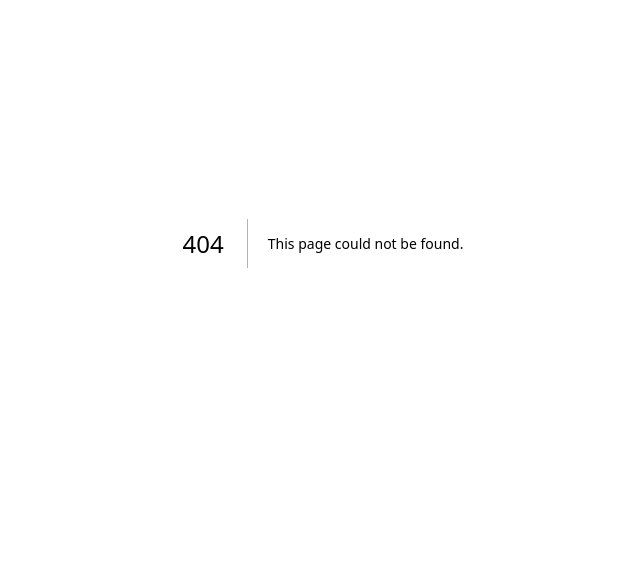
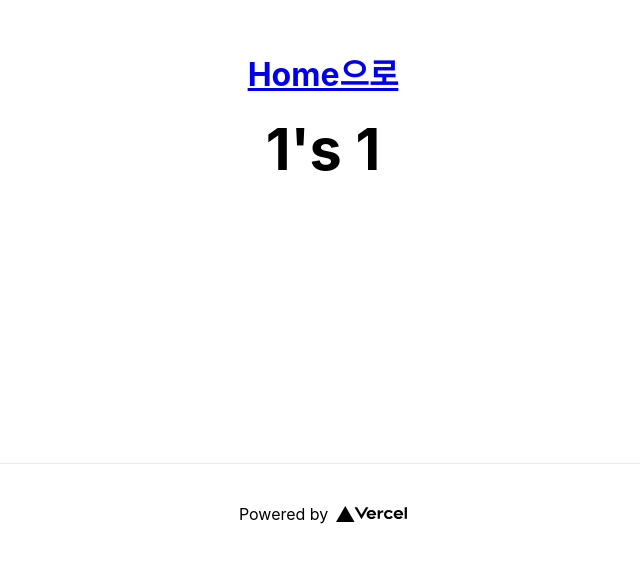
Before and after one commit to Kim-yongbeom/Next.js, a Next.js app in the folder Nextjs_practice/nextjs-blog/: page /1/1 in a window 1280 px wide. Before the commit this address had no page. Shown: the part 237-800 px from the top of the page, without its empty margins (317-957 px from the left). Built offline with nearby package versions, Linux system fonts and the light colour scheme.

Commit message:
nextjs 연습

```diff
--- a/Nextjs_practice/nextjs-blog/src/pages/[username]/info.js
+++ b/Nextjs_practice/nextjs-blog/src/pages/[username]/[info].js
@@ -1,12 +1,15 @@
 import Layout from 'components/Layout'
 import SubLayout from 'components/SubLayout'
+import { useRouter } from 'next/router'
 import styles from '/styles/Home.module.css'
 
 export default function UsernameInfo() {
+  const router = useRouter()
+  const {username, info} = router.query
 
   return (
     <>
-      <h1 className={styles.title}>Username Info</h1>
+      <h1 className={styles.title}>{username}'s {info}</h1>
     </>
   )
 }
--- a/Nextjs_practice/nextjs-blog/src/pages/cart/[...date].js
+++ b/Nextjs_practice/nextjs-blog/src/pages/cart/[...date].js
@@ -1,12 +1,15 @@
 import Layout from 'components/Layout'
 import SubLayout from 'components/SubLayout'
+import { useRouter } from 'next/router'
 import styles from '/styles/Home.module.css'
 
 export default function CartDateSlug() {
+  const router = useRouter()
+  const {date} = router.query
 
   return (
     <>
-      <h1 className={styles.title}>Cart Date Slug</h1>
+      <h1 className={styles.title}>Cart Date Slug {JSON.stringify(date)}</h1>
     </>
   )
 }
--- a/Nextjs_practice/nextjs-blog/src/pages/category/[slug].js
+++ b/Nextjs_practice/nextjs-blog/src/pages/category/[slug].js
@@ -5,11 +5,11 @@ import styles from '/styles/Home.module.css'
 
 export default function CategorySlug() {
   const router = useRouter()
-  const {slug, from} = router.query
+  const {slug, from, age} = router.query
 
   return (
     <>
-      <h1 className={styles.title}>Category {slug} from {from}</h1>
+      <h1 className={styles.title}>Category {slug} from {from} {age}</h1>
     </>
   )
 }
```
Also changed, not shown: 1 other file (tests, documents, lock files or other folders).
